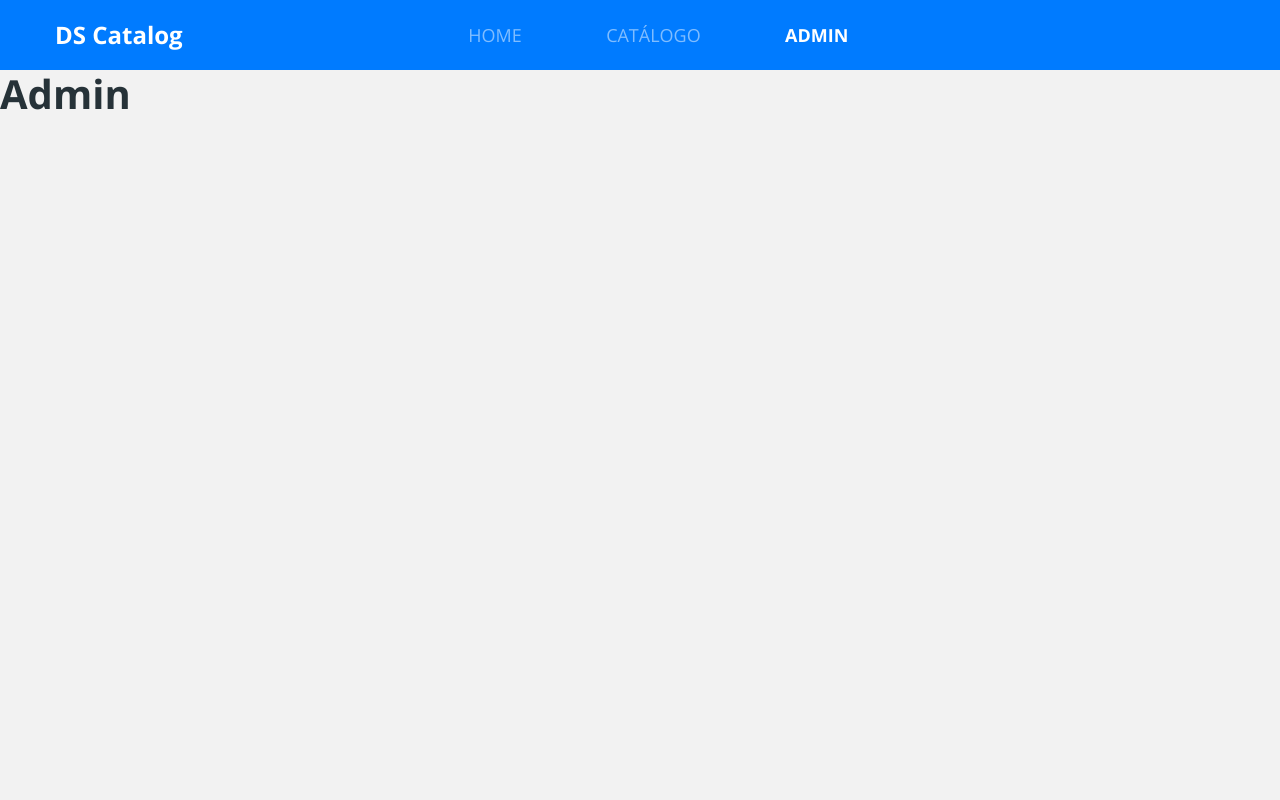
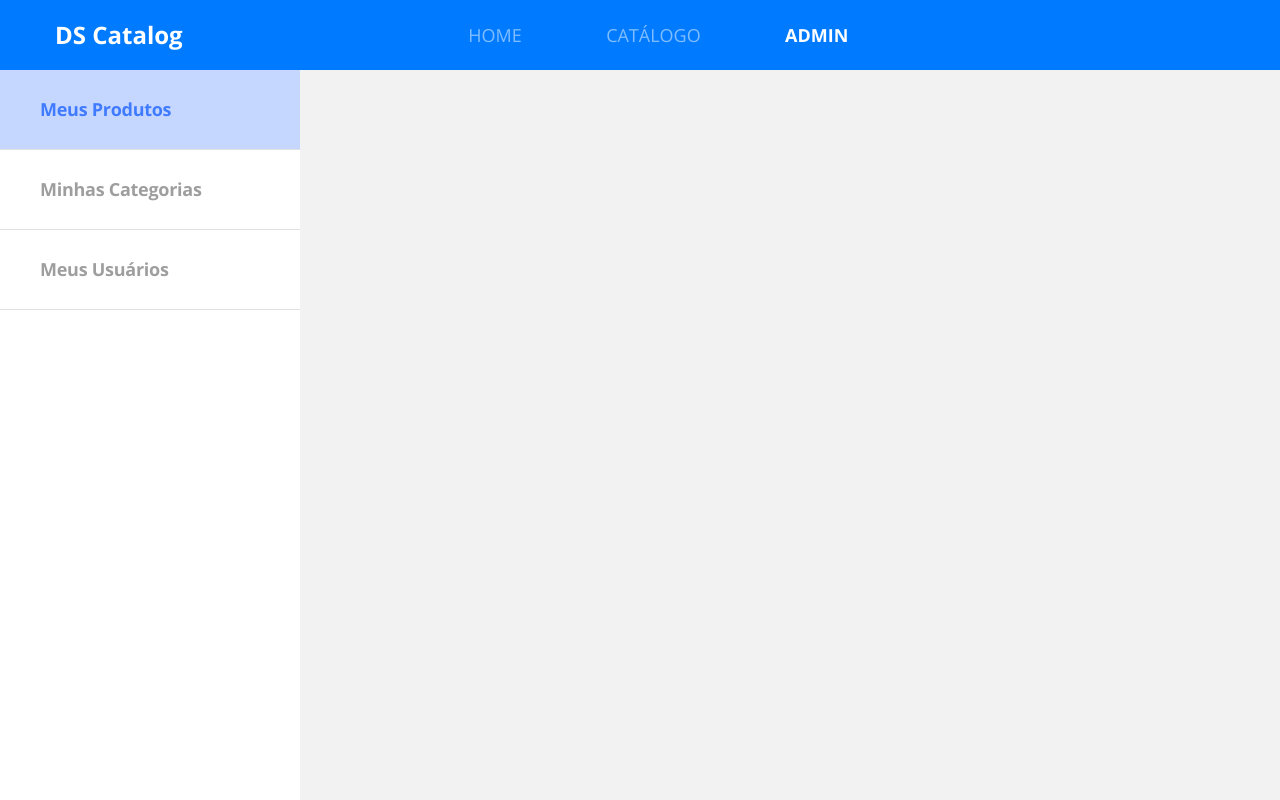
Before and after one commit to wagnersistemalima/dscatalog-bootcamp-devsuperior, a React (Create React App) app in the folder front-web/: page /admin in a window 1280 px wide. Built offline with nearby package versions, Linux system fonts and the light colour scheme.

Commit message:
add admin navbar

```diff
--- /dev/null
+++ b/front-web/src/pages/Admin/components/Navbar/index.tsx
@@ -0,0 +1,27 @@
+import React from 'react';
+import './styles.scss';
+
+const Navbar = () => {
+    return (
+        <nav className="admin-nav-container">
+            <ul>
+                <li>
+                    <a href="link" className="admin-nav-item active">Meus Produtos</a>
+                </li>
+
+                <li>
+                    <a href="link" className="admin-nav-item">Minhas Categorias</a>
+
+                </li>
+
+                <li>
+                    <a href="link" className="admin-nav-item">Meus Usuários</a>
+
+                </li>
+            </ul>
+
+        </nav>
+    );
+}
+
+export default Navbar;
--- /dev/null
+++ b/front-web/src/pages/Admin/components/Navbar/styles.scss
@@ -0,0 +1,29 @@
+.admin-nav-container {
+    width: 300px;
+    background-color: #FFFFFF;
+    height: calc(100vh - 70px);
+}
+
+.admin-nav-item {
+    display: block;
+    height: 80px;
+    border-bottom: 1px solid #E1E1E1;
+    display: flex;
+    align-items: center;
+    padding-left: 40px;
+    font-weight: bold;
+    font-size: 18px;
+    line-height: 25px;
+    letter-spacing: -0.015em;
+    color: #9E9E9E;
+
+    &.active {
+        background: rgba(64, 123, 255, 0.3);
+        color: #407BFF;
+    }
+
+    &:hover {
+        color: #407BFF;
+
+    }
+}
--- a/front-web/src/pages/Admin/index.tsx
+++ b/front-web/src/pages/Admin/index.tsx
@@ -1,9 +1,10 @@
 import React from 'react';
+import Navbar from './components/Navbar';
 
 const Admin = () => {
     return (
         <div>
-            <h1>Admin</h1>
+            <Navbar />
         </div>
     );
 }
```
Also changed, not shown: 1 other file (tests, documents, lock files or other folders).
